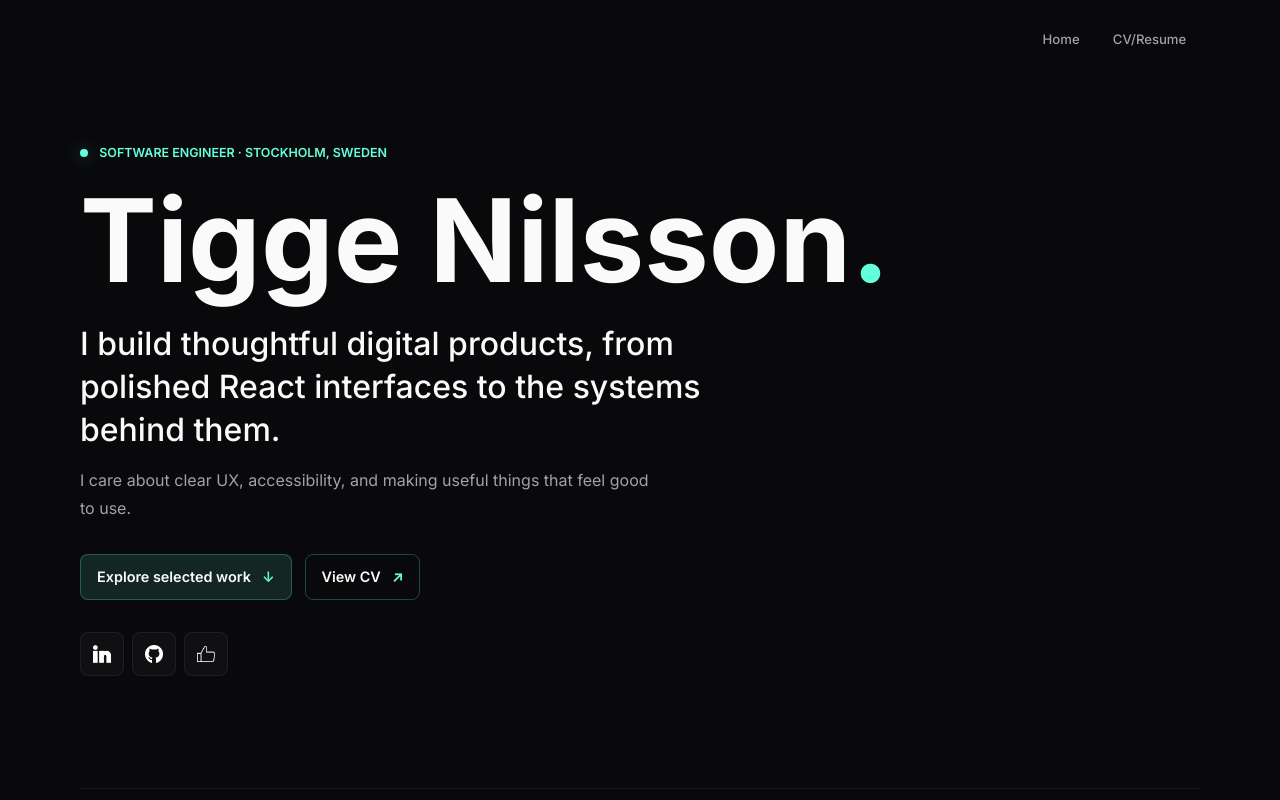
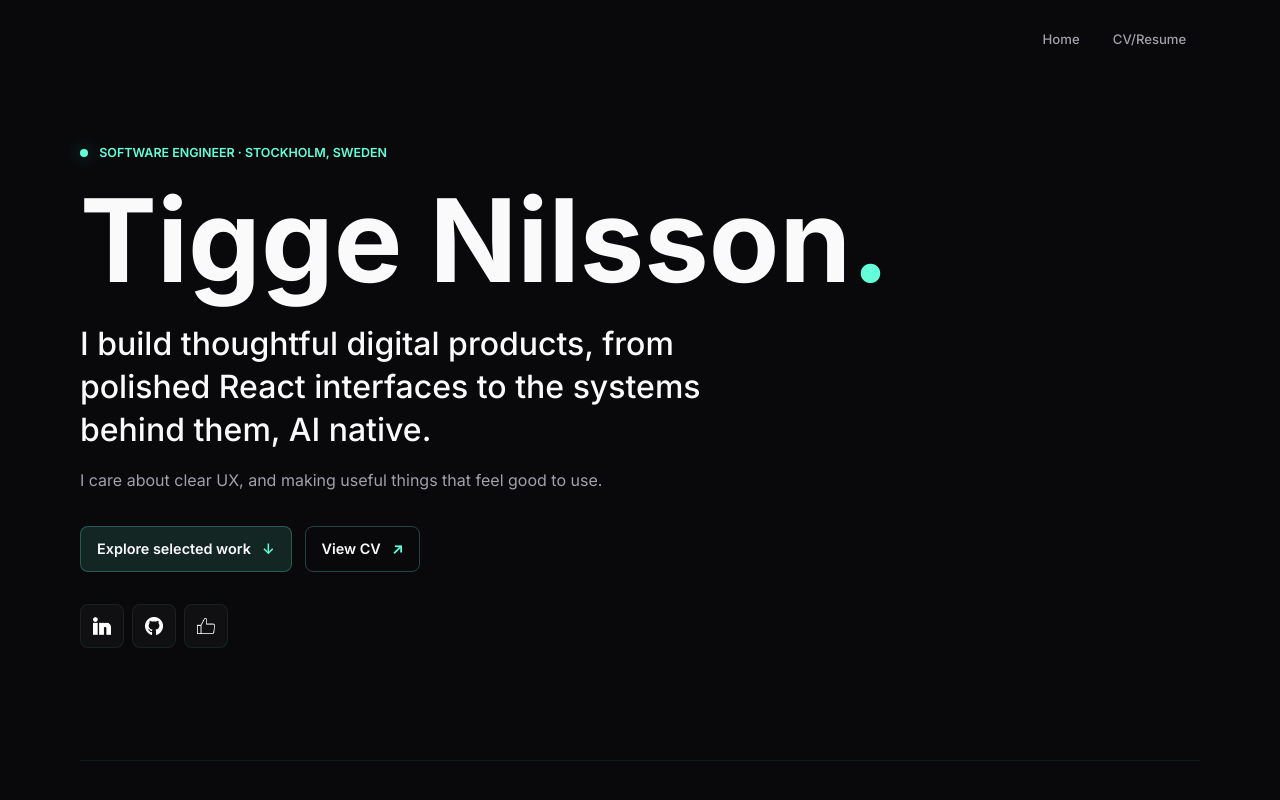
Before and after one commit to taaage/portfolio-client, a React (Vite) app: page / in a window 1280 px wide. Shown: the top 800 px of the page. Built offline with nearby package versions, Linux system fonts and the light colour scheme; no server answers.

Commit message:
refactor: update Hero component lede text for clarity and add AI native mention

```diff
--- a/src/components/Hero/Hero.tsx
+++ b/src/components/Hero/Hero.tsx
@@ -13,8 +13,8 @@ const Hero = () => {
     <header className="section-hero" aria-labelledby="hero-title">
       <p className="hero-kicker"><span /> Software engineer · Stockholm, Sweden</p>
       <h1 id="hero-title" className="hero-title">Tigge Nilsson<span>.</span></h1>
-      <p className="hero-lede">I build thoughtful digital products, from polished React interfaces to the systems behind them.</p>
-      <p className="hero-copy">I care about clear UX, accessibility, and making useful things that feel good to use.</p>
+      <p className="hero-lede">I build thoughtful digital products, from polished React interfaces to the systems behind them, AI native.</p>
+      <p className="hero-copy">I care about clear UX, and making useful things that feel good to use.</p>
       <div className="hero-actions">
         <a className="hero-primary-action" href="#projects">Explore selected work <span aria-hidden="true">↓</span></a>
         <Link className="hero-secondary-action" to="/resume">View CV <span aria-hidden="true">↗</span></Link>
```
